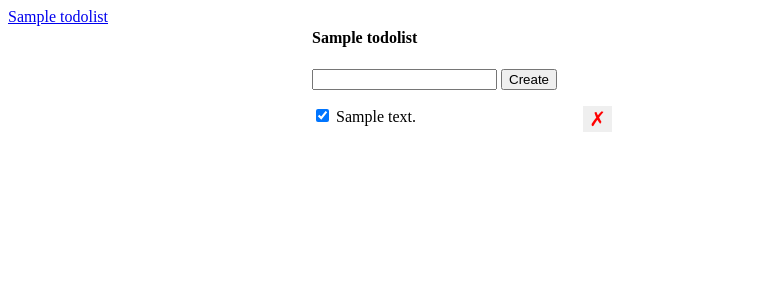
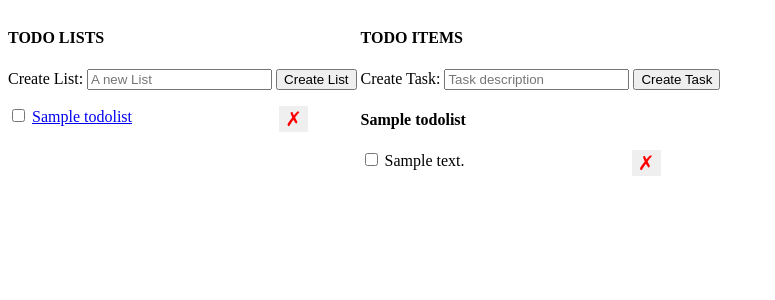
Before and after one commit to slahuddeen/todoapp, a Flask app: page /lists/1 in a window 1280 px wide. Shown: the top 300 px of the page, without its empty margins (0-775 px from the left). Run offline with Flask 2, Linux system fonts and the light colour scheme; tables that the repository leaves empty hold one stand-in row (values such as "Sample post").

Commit message:
modified:   __pycache__/app.cpython-38.pyc 	modified:   app.py 	modified:   templates/index.html

```diff
--- a/app.py
+++ b/app.py
@@ -1,5 +1,6 @@
 from distutils.log import error
 import json
+from os import abort
 from types import MethodDescriptorType
 from wsgiref.util import request_uri
 from flask import Flask, render_template, redirect, jsonify, url_for,request
@@ -52,6 +53,8 @@ def create_todo():
         todo.list = active_list
         db.session.add(todo)
         db.session.commit()
+        body['id'] = todo.id
+        body['complete'] = todo.checked
         body['description'] = todo.description
     except:
         error = True
@@ -62,11 +65,31 @@ def create_todo():
     if not error:
         return jsonify(body)
 
+@app.route('/todos/<todo_id>/set-completed', methods=['POST'])
+def update_todo(todo_id):
+    error = False
+    try:
+        complete = request.get_json()['completed']
+        todo = Todo.query.get(todo_id)
+        print('Todo: ', todo)
+        todo.complete = complete
+        db.session.commit()
+    except:
+        db.session.rollback()
+        error = True
+        print(sys.exc_info())
+    finally:
+        db.session.close()
+    if error:
+        abort(500)
+    else:
+        return redirect(url_for('index'))
 
-@app.route('/todos/<todo_id>/set-checked', methods=['GET', 'POST'])
+@app.route('/todos/<todo_id>/set-completed', methods=['POST'])
 def set_checked(todo_id):
+    error= False
     try:
-        completed = request.get_json()['checked']
+        completed = request.get_json()['completed']
         todo = Todo.query.get(todo_id)
         todo.checked = completed
         db.session.commit()
@@ -74,26 +97,98 @@ def set_checked(todo_id):
         db.session.rollback()
     finally:
         db.session.close()
-    return redirect(url_for('index'))
+    if error:
+        abort(500)
+    return '', 200
 
 @app.route('/todos/<todo_id>', methods=['DELETE'])
 def delete_todo(todo_id):
-  try:
-    Todo.query.filter_by(id=todo_id).delete()
-    db.session.commit()
-  except:
-    db.session.rollback()
-  finally:
-    db.session.close()
-  return jsonify({ 'success': True })
+    error = False
+    try:
+        Todo.query.filter_by(id=todo_id).delete()
+        db.session.commit()
+    except:
+        db.session.rollback()
+    finally:
+        db.session.close()
+    if error:
+        abort(500)
+    return jsonify({ 'success': True })
 
 @app.route('/lists/<list_id>')
 def get_list_todos(list_id):
-    return render_template('index.html',
-      lists=TodoList.query.all(),
-      active_list=TodoList.query.get(list_id),
-      todos=Todo.query.filter_by(list_id=list_id).order_by('id').all()
-    )
+    lists = TodoList.query.all()
+    active_list = TodoList.query.get(list_id)
+    todos = Todo.query.filter_by(list_id=list_id).order_by('id').all()
+
+    return render_template('index.html', todos=todos, lists=lists, active_list=active_list)
+
+
+@app.route('/lists/create', methods=['POST'])
+def create_list():
+    error = False
+    body = {}
+    try:
+        name = request.get_json()['name']
+        todolist = TodoList(name=name)
+        db.session.add(todolist)
+        db.session.commit()
+        body['id'] = todolist.id
+        body['name'] = todolist.name
+    except:
+        db.session.rollback()
+        error = True
+        print(sys.exc_info)
+    finally:
+        db.session.close()
+    if error:
+        abort(500)
+    else:
+        return jsonify(body)
+
+@app.route('/lists/<list_id>/delete', methods=['DELETE'])
+def delete_list(list_id):
+    error = False
+    try:
+        list = TodoList.query.get(list_id)
+        for todo in list.todos:
+            db.session.delete(todo)
+
+        db.session.delete(list)
+        db.session.commit()
+    except:
+        db.session.rollback()
+        error = True
+    finally:
+        db.session.close()
+    if error:
+        abort(500)
+    else:
+        return jsonify({'success': True})
+
+
+@app.route('/lists/<list_id>/set-completed', methods=['POST'])
+def set_completed_list(list_id):
+    error = False
+
+    try:
+        list = TodoList.query.get(list_id)
+
+        for todo in list.todos:
+            todo.completed = True
+
+        db.session.commit()
+    except:
+        db.session.rollback()
+
+        error = True
+    finally:
+        db.session.close()
+
+    if error:
+        abort(500)
+    else:
+        return '', 200
 
 @app.route('/')
 def index():
--- a/templates/index.html
+++ b/templates/index.html
@@ -31,49 +31,123 @@
       </style>
     <body>
         <div class="lists-wrapper">
+            <h4>TODO LISTS</h4>
+            <form action="/lists/create" method="POST" id="list-form">
+              <label for="todolist">Create List:</label>
+              <input type="text" name="todolist" id="todolist-input" placeholder="A new List" data-id="{{ active_list.id }}"/>
+              <button type="submit">Create List</button>
+            </form>
           <ul id="lists">
             {% for list in lists %}
             <li>
-                <a href="/lists/{{ list.id }}">
-                  {{ list.name }}
-                </a>
+              <input type="checkbox" data-id="{{ list.id }}" class="list-check-completed">
+              <a href="/lists/{{ list.id }}">{{ list.name }}</a>
+              <button class="delete-list" data-id="{{ list.id }}">&cross;</button>
             </li>
         {% endfor %}
           </ul>
         </div>
         <div class="todos-wrapper">
+            <h4>TODO ITEMS</h4>
+            <form action="/todos/create" method="POST" id="todo-form">
+              <input id="list_id" type="hidden" value="{{ active_list.id }}">
+              <label for="description">Create Task:</label>
+              <input id="description" type="text" name="description" placeholder="Task description"  />
+              <button type="submit">Create Task</button>
+            </form>
+            <div id="error" class="hidden">
+              An error occurred, please try again.
+            </div>
               <h4>{{ active_list.name }}</h4>
-            <form id="form">
-                <input type="text" id="description" name="description"/>
-                <input type="submit" value="Create"/>
-            </form>
-            <div class = "hidden" id = "error" class = "hidden" > Something went wrong! </div>
               <ul id="todos">
-                {% for todo in todos%}
+                {% for todo in todos %}
                 <li>
-                    <input class = "check-completed"  data-id="{{ todo.id}}"  type = "checkbox" {% if todo.checked %} checked {% endif %}/>
-                    {{todo.description }}
-                    <button class="delete-button" id="delete-button" data-id="{{ todo.id }}">&cross;</button>
+                  <input data-id="{{ todo.id }}" class="todo-check-completed" type="checkbox" name="complete" id="complete" {% if todo.completed %} checked {%endif%} />
+                  {{ todo.description }}
+                  <button class="delete-todo" data-id="{{ todo.id }}">&cross;</button>
                 </li>
                 {% endfor %}
               </ul>
+
           </div>
         <script>
 
-            const deleteBtns = document.querySelectorAll('.delete-button');
+            let deleteBtns;
+            const listCheckboxes = document.querySelectorAll('.list-check-completed');
+            for (let i = 0; i < listCheckboxes.length; i++) {
+                const checkbox = listCheckboxes[i];
+
+                checkbox.onchange = function (e) {
+                    if (e.target.checked) {
+                        const listId = e.target.dataset.id;
+
+                        fetch('/lists/' + listId + '/set-completed', {
+                            method: 'POST',
+                            headers: {
+                                'Content-Type': 'application/json'
+                            }
+                        })
+                        .then(function (jsonResponse) {
+                            document.getElementById('error').className = 'hidden';
+
+                            const todoCheckboxes = document.querySelectorAll('.todo-check-completed');
+
+                            for (let i = 0; i < todoCheckboxes.length; i++) {
+                                const checkbox = todoCheckboxes[i];
+
+                                checkbox.checked = true;
+                            }
+                        })
+                        .catch(function () {
+                            document.getElementById('error').className = '';
+                        })
+                    }
+                }
+            }
+
+            deleteBtns = document.querySelectorAll(".delete-todo");
             for (let i = 0; i < deleteBtns.length; i++) {
-                const btn = deleteBtns[i];
-                btn.onclick = function(e) {
-                    const todoId = e.target.dataset['id'];
-                    fetch('/todos/' + todoId, {
+                const deleteBtn = deleteBtns[i];
+                deleteBtn.onclick = function(e) {
+                console.log("Delete event: ", e);
+                const todoId = e.target.dataset.id;
+                fetch('/todos/'+ todoId + '/delete',{
                     method: 'DELETE'
-                    }).then(
-                        function()
-                        {
+                }).then(function() {
+                    console.log('Parent?', e.target);
                     const item = e.target.parentElement;
                     item.remove();
+                    document.getElementById("error").className = "hidden";
                     })
+                    .catch(function(e) {
+                    console.error(e);
+                    document.getElementById("error").className = "";
+                    });
+                };
             }
+
+            deleteListBtns = document.querySelectorAll(".delete-list");
+
+            for (let i = 0; i < deleteListBtns.length; i++) {
+                const deleteBtn = deleteListBtns[i];
+                deleteBtn.onclick = function(e) {
+                console.log("Delete event: ", e);
+                const listId = e.target.dataset.id;
+
+                fetch('/lists/'+ listId + '/delete',{
+                    method: 'DELETE'
+                }).then(function() {
+                    console.log('Parent?', e.target);
+                    const item = e.target.parentElement;
+                    item.remove();
+                    document.getElementById("error").className = "hidden";
+                    window.location.reload(true);
+                    })
+                    .catch(function(e) {
+                    console.error(e);
+                    document.getElementById("error").className = "";
+                    });
+                };
             }
 
             const checkboxes = document.querySelectorAll('.check-completed');
@@ -97,47 +171,63 @@
                 }
             }
 
-            const descInput = document.getElementById('description');
-            document.getElementById('form').onsubmit = function(e) {
+
+            document.getElementById('list-form').onsubmit = function (e) {
                 e.preventDefault();
-               const desc = descInput.value;
-               descInput.value = '';
+
+                fetch('/lists/create', {
+                    method: 'POST',
+                    body: JSON.stringify({
+                        'name': document.getElementById('todolist-input').value
+                    }),
+                    headers: {
+                        'Content-Type': 'application/json'
+                    }
+                })
+                .then(function (response) {
+                    return response.json();
+                })
+                .then(function (jsonResponse) {
+                    const liItem = document.createElement('LI');
+
+                    liItem.innerHTML = jsonResponse['name'];
+                    document.getElementById('lists').appendChild(liItem);
+                    document.getElementById('error').className = 'hidden';
+                    window.location.reload(true);
+                })
+                .catch(function (err) {
+                    document.getElementById('error').className = '';
+                })
+            }
+
+
+            document.getElementById('todo-form').onsubmit = function (e) {
+        e.preventDefault();
+
         fetch('/todos/create', {
             method: 'POST',
             body: JSON.stringify({
-                                'description': desc,
-                                'list_id': "{{ active_list.id }}"
+                'description': document.getElementById('description').value,
+                'list_id': document.getElementById('list_id').value
             }),
-                            headers:
-                            {
+            headers: {
                 'Content-Type': 'application/json'
             }
         })
-                .then(response => response.json())
-                .then(jsonResponse => {
-                    const li = document.createElement('li');
-                    const checkbox = document.createElement('input');
-                    checkbox.className = 'check-completed';
-                    checkbox.type = 'checkbox';
-                    checkbox.setAttribute('data-id', jsonResponse.id);
-                    li.appendChild(checkbox);
+        .then(function (response) {
+            return response.json();
+        })
+        .then(function (jsonResponse) {
+            const liItem = document.createElement('LI');
 
-                    const text = document.createTextNode(' ' + jsonResponse.description);
-                    li.appendChild(text);
-
-                    const deleteBtn = document.createElement('button');
-                    deleteBtn.className = 'delete-button';
-                    deleteBtn.setAttribute('data-id', jsonResponse.id);
-                    deleteBtn.innerHTML = '&cross;';
-                    li.appendChild(deleteBtn);
-
-                    document.getElementById('todos').appendChild(li);
+            liItem.innerHTML = jsonResponse['description'];
+            document.getElementById('todos').appendChild(liItem);
             document.getElementById('error').className = 'hidden';
+            window.location.reload(true);
         })
-                .catch(function() {
-                     document.getElementById('error').classname='';
-                      }
-                );
+        .catch(function () {
+            document.getElementById('error').className = '';
+        })
       }
 
             </script>
```
Lines whose indentation alone changed are shown as unchanged.
